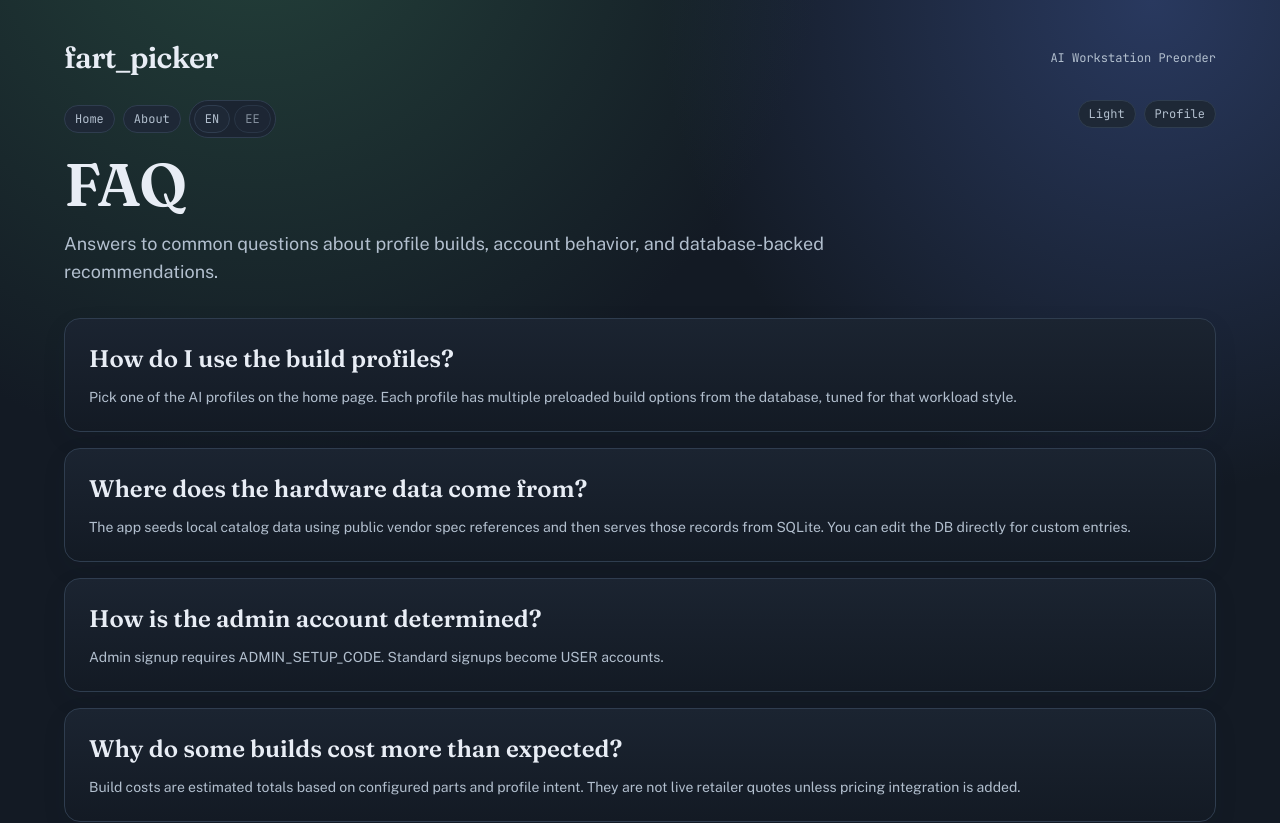
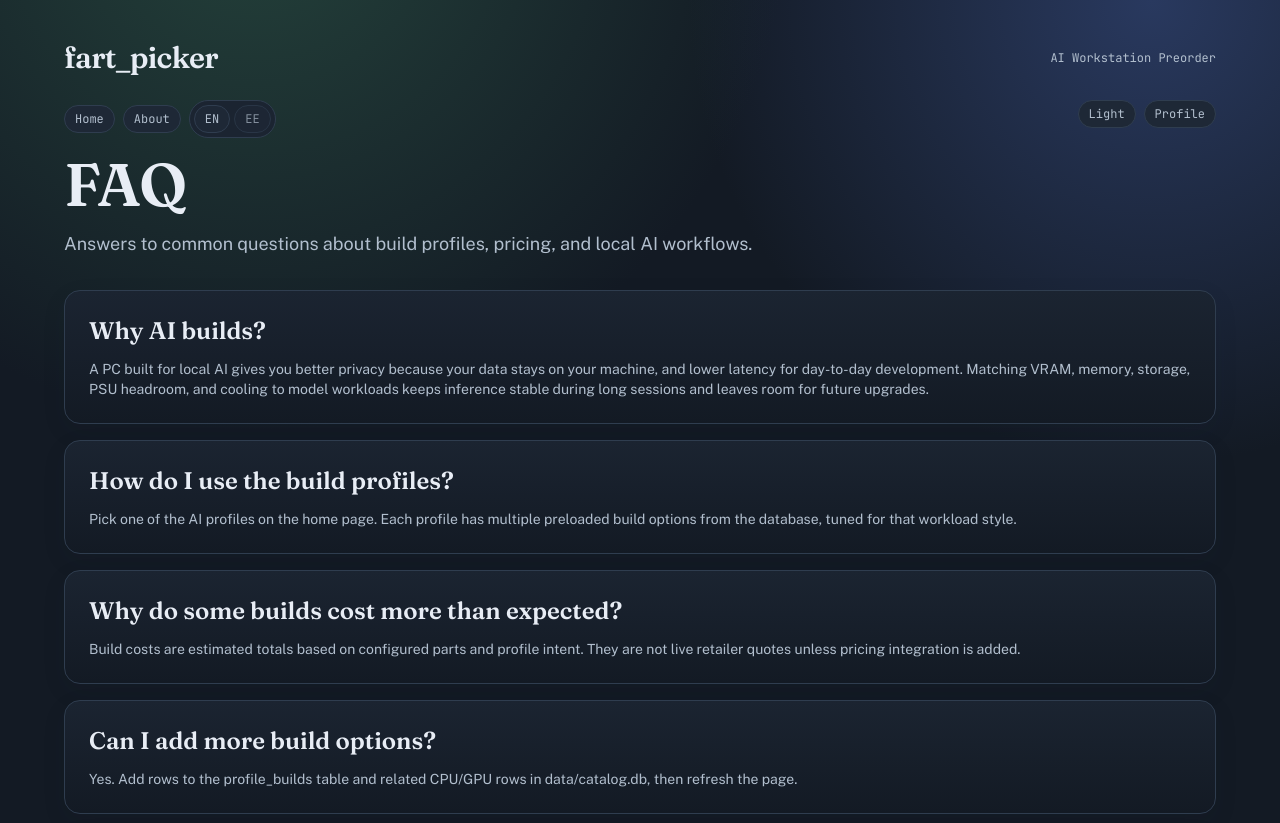
Before and after one commit to tamkivi/fart_picker, a Next.js app: page /faq in a window 1280 px wide. Shown: the top 823 px of the page. Built offline with nearby package versions, Linux system fonts and the light colour scheme; no server answers.

Commit message:
Revise FAQ content and add highlighted Why AI builds section

```diff
--- a/src/app/faq/page.tsx
+++ b/src/app/faq/page.tsx
@@ -13,14 +13,6 @@ export default async function FaqPage() {
           {
             q: "Kuidas ma ehitusprofiile kasutan?",
             a: "Vali avalehel üks AI-profiil. Iga profiili all on andmebaasist mitu eelseadistatud ehitusvarianti, mis on häälestatud konkreetse töökoormuse jaoks.",
-          },
-          {
-            q: "Kust riistvara andmed tulevad?",
-            a: "Rakendus lisab kohaliku kataloogi andmed avalike tootjaspetsifikatsioonide põhjal ja teenindab neid kirjeid SQLite kaudu. Kohandatud kirjeid saad lisada andmebaasi otse.",
-          },
-          {
-            q: "Kuidas admin-konto määratakse?",
-            a: "Admin-konto registreerimiseks on vaja ADMIN_SETUP_CODE väärtust. Tavalised registreerimised saavad USER rolli.",
           },
           {
             q: "Miks mõned ehitused maksavad oodatust rohkem?",
@@ -39,14 +31,6 @@ export default async function FaqPage() {
           {
             q: "How do I use the build profiles?",
             a: "Pick one of the AI profiles on the home page. Each profile has multiple preloaded build options from the database, tuned for that workload style.",
-          },
-          {
-            q: "Where does the hardware data come from?",
-            a: "The app seeds local catalog data using public vendor spec references and then serves those records from SQLite. You can edit the DB directly for custom entries.",
-          },
-          {
-            q: "How is the admin account determined?",
-            a: "Admin signup requires ADMIN_SETUP_CODE. Standard signups become USER accounts.",
           },
           {
             q: "Why do some builds cost more than expected?",
@@ -85,12 +69,20 @@ export default async function FaqPage() {
           <h1 className="font-display mt-4 text-4xl font-semibold tracking-tight md:text-6xl">FAQ</h1>
           <p className="mt-4 max-w-4xl text-lg text-[color:var(--muted)]">
             {lang === "et"
-              ? "Vastused levinud küsimustele profiiliehituste, kontokäitumise ja andmebaasipõhiste soovituste kohta."
-              : "Answers to common questions about profile builds, account behavior, and database-backed recommendations."}
+              ? "Vastused levinud küsimustele profiiliehituste, hinnastuse ja kohaliku AI-arenduse kohta."
+              : "Answers to common questions about build profiles, pricing, and local AI workflows."}
           </p>
         </header>
 
         <div className="space-y-4">
+          <section className="wireframe-panel border-2 border-[color:var(--accent)] p-6">
+            <h2 className="font-display text-2xl font-semibold">Why AI builds?</h2>
+            <p className="mt-3 text-sm text-[color:var(--muted)]">
+              {lang === "et"
+                ? "Kohalikuks AI-ks ehitatud arvuti annab sulle suurema privaatsuse, sest andmed ei lahku sinu masinast, ning väiksema viiteaja igapäevaseks arenduseks. Spetsiaalselt valitud VRAM, mälu, salvestus ja toite-/jahutusvaru aitavad hoida mudelid stabiilselt töös ka pikemate sessioonide ajal ning jätavad ruumi tulevasteks uuendusteks."
+                : "A PC built for local AI gives you better privacy because your data stays on your machine, and lower latency for day-to-day development. Matching VRAM, memory, storage, PSU headroom, and cooling to model workloads keeps inference stable during long sessions and leaves room for future upgrades."}
+            </p>
+          </section>
           {faqs.map((item) => (
             <section key={item.q} className="wireframe-panel p-6">
               <h2 className="font-display text-2xl font-semibold">{item.q}</h2>
```
